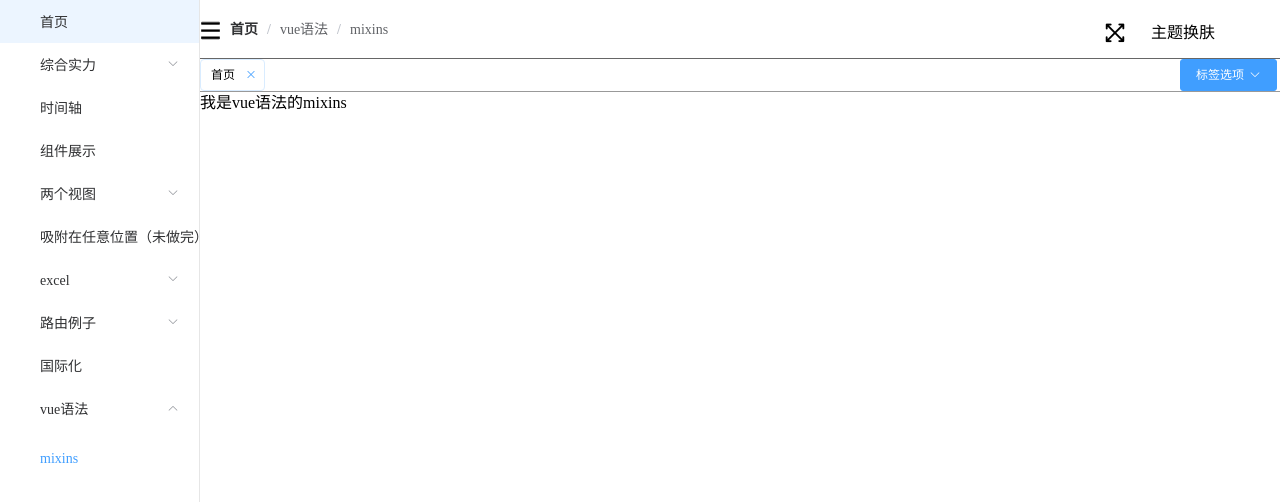
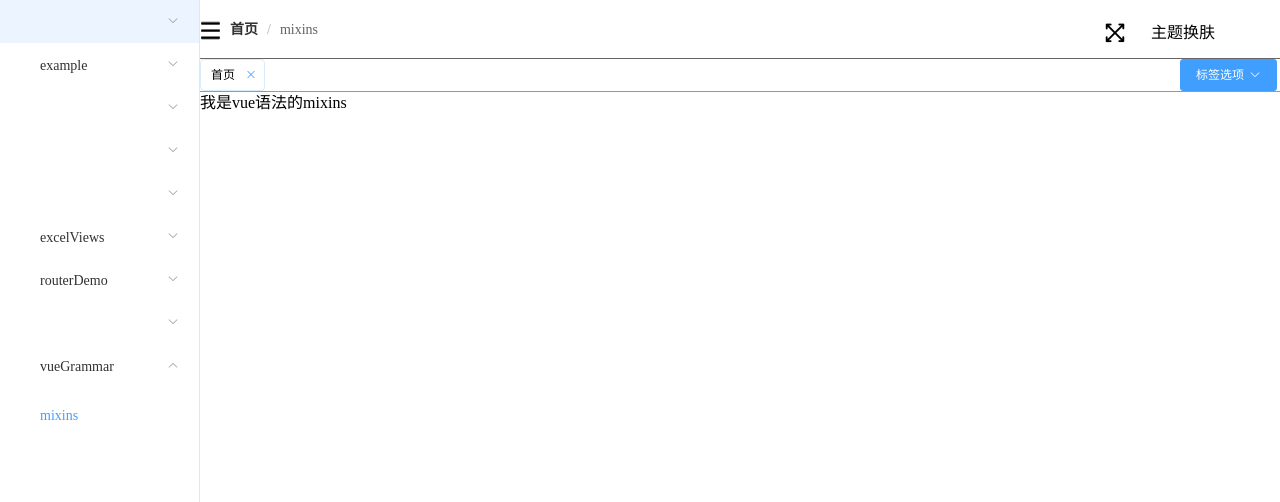
Before and after one commit to yujie0716006/vueDemo, a Vue app in the folder my-project/: page /#/vue_grammar/vue_mixins in a window 1280 px wide. Shown: the top 502 px of the page. Built offline with nearby package versions, Linux system fonts and the light colour scheme; a small style sheet from the web is missing.

Commit message:
失败的路由文件修改例子，在这里提交一下，做一个记录，然后在版本回退

```diff
--- a/my-project/src/components/leftMenu/index.vue
+++ b/my-project/src/components/leftMenu/index.vue
@@ -1,7 +1,7 @@
 <template>
   <div class="menuWrap">
     <el-menu :default-active="$route.path" :class="navMode =='vertical' ? 'el-menu-vertical-demo' : 'el-menu-demo'" :collapse="isCollapse" router :mode="navMode">
-      <menuItem v-for="(item,index) in router[1].children" :key="index" :item="item"></menuItem>
+      <menuItem v-for="(item,index) in router" :key="index" :item="item"></menuItem>
     </el-menu>
   </div>
 </template>
@@ -12,7 +12,7 @@
   export default {
     name: "left-menu",
     mounted(){
-      console.log('routerqqqqq',this.router);
+      console.log('现在的路由列表',this.router);
     },
     watch:{
         navMenuPosition(val){
--- a/my-project/src/router/index.js
+++ b/my-project/src/router/index.js
@@ -2,19 +2,14 @@ import Vue from 'vue'
 import Router from 'vue-router'
 
 const layout = () => import('@/views/layout');
-const example = () => import('@/views/example/index');
 const dashboard = () => import('@/views/dashboard/dashboard');
 const timeLine = () => import('@/views/timeLine/timeLine');
 const tab = () => import('@/views/example/tab/tab');
-const tables = () => import('@/views/example/tables/index');
 const dragTable = () => import('@/views/example/tables/dragTable');
 const dynamicTable = () => import('@/views/example/tables/dynamicTable');
 const editTable = () => import('@/views/example/tables/editTable');
 const showComponents = () => import('@/views/showComponents/index');
-const twoRouterView = () => import('@/views/twoRouterView/index');
-const twoRouter = () => import('@/views/twoRouterView/showRouterView');
 const stickyDemo = () => import('@/views/stickyDemo');
-const excelView = () => import('@/views/excel');
 const exportExcel = () => import('@/views/excel/exportExcel');
 const exportSelected = () => import('@/views/excel/exportSelected');
 const promiseDemo = () => import('@/views/promiseDemo');
@@ -25,10 +20,24 @@ const message = () => import('@/views/routerDemo/components/message');
 const messageDetail = () => import('@/views/routerDemo/components/messageDetail');
 const zipDownload = () => import('@/views/excel/zip');
 const i18n = () => import('@/views/i18n');
-const VueGrammar = () => import('@/views/VueGrammar/VueGrammar')
 const VueMixins = () => import('@/views/VueGrammar/VueMixins')
 
 Vue.use(Router)
+
+/*路由数组里面的对象是这种类型的
+*     {
+      path: '/',
+      component: layout, // 最外面的layout表示每次都是通过他来显示右边展示去的内容的，他的子元素就表示导航的层级
+      children: [
+        {
+          path: '/dashboard',
+          component: dashboard,
+          icon: 'icon-shouye',
+          name: '首页',
+        }
+      ]
+    }
+* */
 
 
 export default new Router({
@@ -37,49 +46,70 @@ export default new Router({
   routes: [
     {
       path: '/',
-      redirect: '/vue_grammar/vue_mixins'
-    },
-    {
-      path: '/layout',
       component: layout,
-      name: 'layout',
+      redirect: '/dashboard',
       children: [
         {
           path: '/dashboard',
           component: dashboard,
+          name: 'dashboard',
+          meta: {
             icon: 'icon-shouye',
-          name: '首页',
+            title: 'dashboard'
+          }
+        }
+      ]
     },
     {
       path: '/example',
-          component: example,
-          name: '综合实力',
+      component: layout,
+      name: 'example',
+      redirect: '/example/tab',
+      meta: {
         icon: 'icon-shouye',
+        title: '综合实例'
+      },
       children: [
         {
           path: 'tab',
           component: tab,
           name: "tab",
+          meta: {
+            title: 'tab'
+          }
         },
         {
-              path: '/example/tables',
-              component: tables,
-              name: '小实例',
+          path: 'example/tables',
+          component: layout,
+          name: 'tables',
+          redirect: '/example/tables/dragTable',
+          meta: {
+            title: '小实例'
+          },
           children: [
             {
               path: 'dragTable',
               component: dragTable,
-                  name: "拖拽表格",
+              name: "dragTable",
+              meta: {
+                title: '拖拽表格'
+              }
             },
             {
               path: 'dynamicTable',
               component: dynamicTable,
-                  name: "动态表格",
+              name: "dynamicTable",
+              meta: {
+                title: '动态表格'
+              }
             },
             {
               path: 'editTable',
               component: editTable,
-                  name: "编辑表格",
+              name: "editTable",
+              meta: {
+                title: '编辑表格'
+              }
             },
           ]
         }
@@ -87,108 +117,126 @@ export default new Router({
     },
     {
       path: '/timeline',
-          component: timeLine,
-          icon: 'icon-shouye',
-          name: '时间轴',
-        },
-        {
-          path: '/showComponents',
-          component: showComponents,
-          name: '组件展示',
-          icon: 'icon-shouye',
-        },
-        {
-          path: '/twoRouterView',
-          name: '两个视图',
-          icon: 'icon-shouye',
-          component: twoRouterView,
+      component: layout,
       children: [
         {
-              path: "twoView",
-              component: twoRouter,
-              name: '视图展示',
-              /*children:[
-                {
-                  path:'viewOne',
-                  icon:'icon-shouye',
-                  component:viewOne,
-                },
-                {
-                  path:'viewTwo',
-                  icon:'icon-shouye',
-                  component:viewThree,
-                },
-                {
-                  path:'viewThree',
-                  icon:'icon-shouye',
-                  components:{
-                    default:viewOne,
-                    'view-right':viewTwo
-                  },
+          path: 'index',
+          component: timeLine,
+          name: 'timeLine',
+          meta: {
+            icon: 'icon-shouye',
+            title: '时间轴',
           }
-              ]*/
         }
       ]
     },
     {
-          path: "/stickyDemo",
+      path: '/showComponents',
+      component: layout,
+      children: [
+        {
+          path: 'index',
+          component: showComponents,
+          name: 'showComponents',
+          meta: {
+            title: '组件展示',
+            icon: 'icon-shouye',
+          }
+        }
+      ]
+    },
+    {
+      path: "/showComponents",
       component: stickyDemo,
-          name: '吸附在任意位置（未做完）',
+      children: [
+        {
+          path: "stickyDemo",
+          component: stickyDemo,
+          name: 'stickDemo',
+          meta: {
+            title: '吸附在任意位置（未做完）',
             icon: 'icon-shouye',
+          }
+        }
+      ]
     },
     {
       path: '/excelViews',
-          name: 'excel',
-          component: excelView,
+      name: 'excelViews',
+      component: layout,
+      meta: {
         icon: 'icon-shouye',
+        title: 'excel'
+      },
+      redirect: '/excelViews/exportExcel',
       children: [
         {
           path: 'exportExcel',
-              name: 'export excel',
+          name: 'exportExcel',
           component: exportExcel,
+          meta: {
+            title: 'export excel'
+          }
         },
         {
           path: 'exportSelected',
-              name: 'export selected',
+          name: 'exportSelected',
           component: exportSelected,
+          meta: {
+            title: 'export selected',
+          }
         },
         {
           path: 'promiseDemo',
-              name: 'promise',
+          name: 'promiseDemo',
           component: promiseDemo,
+          meta: {
+            title: 'promise',
+          }
         },
         {
           path: 'zip',
           name: 'zip',
           component: zipDownload,
+          meta: {
+            title: 'zip',
+          }
         }
       ]
     },
     {
       path: '/routerDemo',
-          name: '路由例子',
+      name: 'routerDemo',
+      component: routerDemo,
+      meta: {
+        title: '路由例子',
         icon: 'icon-shouye',
-          component: routerDemo,
+      },
+      redirect: '/routerDemo/home',
       children: [
         {
           path: 'home',
           component: home,
           name: 'home',
+          meta: {title: 'home'}
         },
         {
           path: 'about',
           component: about,
           name: 'about',
+          meta: {title: 'about'},
           children: [
             {
               path: 'messageshow',
               component: message,
               name: 'message',
+              meta: {title: 'message'},
               children: [
                 {
                   path: 'messageDetail/:id',
                   name: 'messageDetail',
                   component: messageDetail,
+                  meta: {title: 'messageDetail'}
                 }
               ]
             }
@@ -198,24 +246,35 @@ export default new Router({
     },
     {
       path: '/i18n',
-          name: '国际化',
+      component: layout,
+      children: [
+        {
+          path: 'index',
+          component: i18n,
+          name: 'i18n',
+          meta: {
+            title: '国际化',
             icon: 'icon-shouye',
-          component: i18n,
+          },
+        }
+      ]
     },
     {
       path: '/vue_grammar',
-          name: 'vue语法',
+      component: layout,
+      name: 'vueGrammar',
+      meta: {
+        title: 'vue语法',
         icon: 'icon-shouye',
-          component: VueGrammar,
+      },
       children: [
         {
           path: 'vue_mixins',
           name: 'mixins',
-              component: VueMixins
+          component: VueMixins,
+          meta: {title: 'mixins'}
         }
       ]
     }
   ]
-    },
-  ]
 })
--- a/my-project/src/views/VueGrammar/VueGrammar.vue
+++ /dev/null
@@ -1,16 +0,0 @@
-<template>
-  <router-view></router-view>
-</template>
-
-<script>
-  export default {
-    name: "VueGrammar",
-    data() {
-      return {}
-    }
-  }
-</script>
-
-<style lang='stylus' rel='stylesheet/stylus' scoped>
-
-</style>
--- a/my-project/src/views/example/index.vue
+++ /dev/null
@@ -1,16 +0,0 @@
-<template>
-  <router-view></router-view>
-</template>
-
-<script>
-  export default {
-    name: "example",
-    data() {
-      return {}
-    }
-  }
-</script>
-
-<style lang="stylus" rel="stylesheet/stylus" scoped>
-
-</style>
--- a/my-project/src/views/example/tables/index.vue
+++ /dev/null
@@ -1,16 +0,0 @@
-<template>
-  <router-view></router-view>
-</template>
-
-<script>
-  export default {
-    name: "table-index",
-    data() {
-      return {}
-    }
-  }
-</script>
-
-<style lang="stylus" rel="stylesheet/stylus" scoped>
-
-</style>
--- a/my-project/src/views/excel/index.vue
+++ /dev/null
@@ -1,16 +0,0 @@
-<template>
-  <router-view></router-view>
-</template>
-
-<script>
-  export default {
-    name: "excel-view",
-    data() {
-      return {}
-    }
-  }
-</script>
-
-<style lang="stylus" rel="stylesheet/stylus" scoped>
-
-</style>
--- a/my-project/src/views/twoRouterView/index.vue
+++ /dev/null
@@ -1,20 +0,0 @@
-<template>
-  <div class="views-wrap ">
-    <router-view></router-view>
-  </div>
-</template>
-
-<script>
-  export default {
-    name: "index-view",
-    data() {
-      return {}
-    }
-  }
-</script>
-
-<style lang="stylus" rel="stylesheet/stylus" scoped>
-.views-wrap
-  width 100%
-  height 100%
-</style>
```
Also changed, not shown: my-project/src/views/twoRouterView/showRouterView.vue (deleted, +0 -34 lines), my-project/src/views/twoRouterView/viewOne.vue (deleted, +0 -18 lines), my-project/src/views/twoRouterView/viewThree.vue (deleted, +0 -18 lines), my-project/src/views/twoRouterView/viewTwo.vue (deleted, +0 -18 lines). Lines whose indentation alone changed are shown as unchanged.
